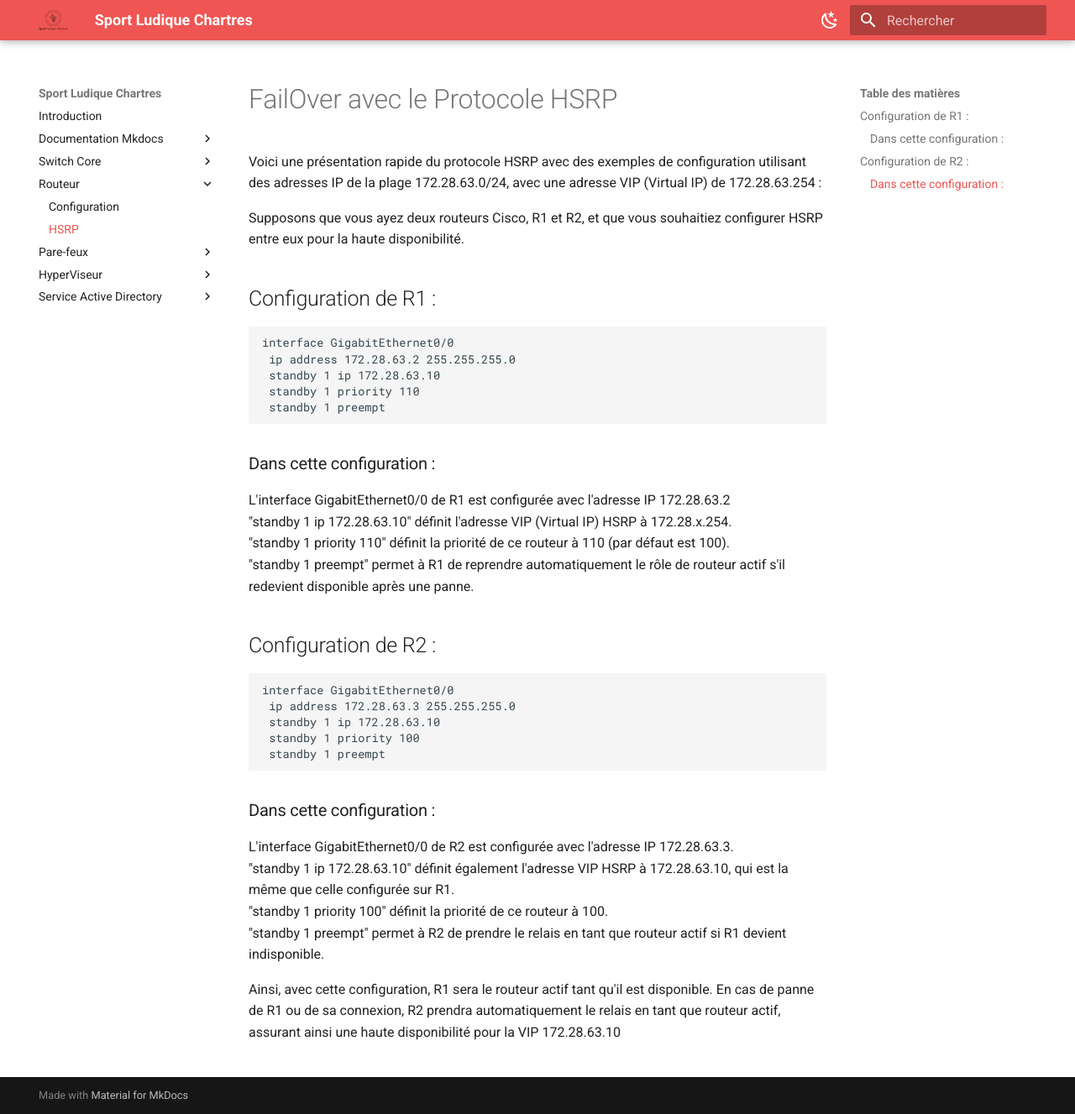
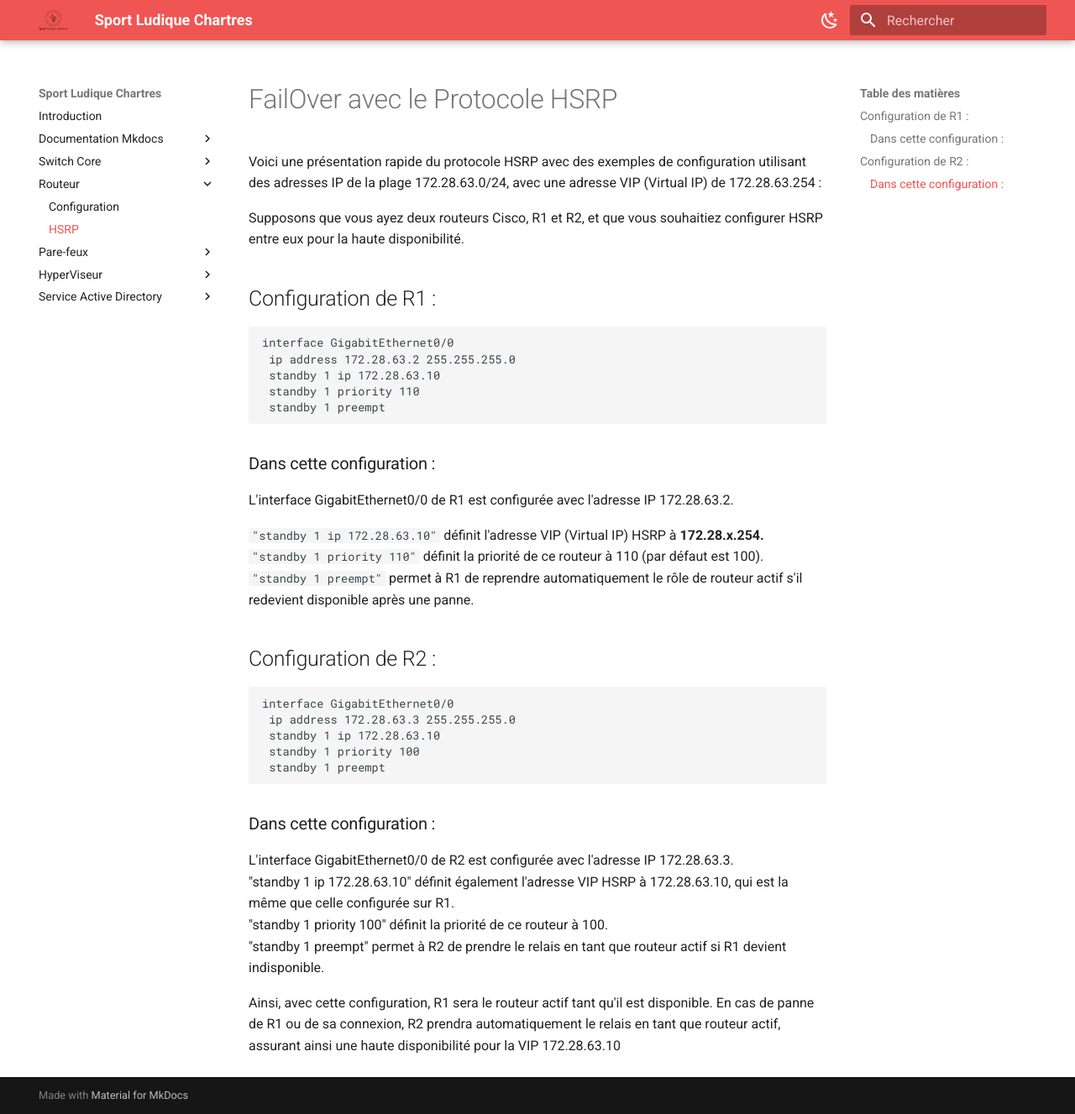
Before and after one commit to Sym-0ne/sport-ludique-Chartres, an MkDocs documentation site: the page built from docs/Routeur/hsrp.md, in a window 1280 px wide and 1327 px high. Shown: the whole window at 84% size. Built offline with MkDocs 1.6.1 and Material for MkDocs 9.7.7, drawn with Linux system fonts in a browser that asks for light colours; some of the changed lines change nothing that is shown.

Commit message:
modif hsrp

````diff
--- a/docs/Routeur/hsrp.md
+++ b/docs/Routeur/hsrp.md
@@ -15,10 +15,11 @@ interface GigabitEthernet0/0
 
 ### Dans cette configuration :
 
-L'interface GigabitEthernet0/0 de R1 est configurée avec l'adresse IP 172.28.63.2<br>
-"standby 1 ip 172.28.63.10" définit l'adresse VIP (Virtual IP) HSRP à 172.28.x.254.<br>
-"standby 1 priority 110" définit la priorité de ce routeur à 110 (par défaut est 100).<br>
-"standby 1 preempt" permet à R1 de reprendre automatiquement le rôle de routeur actif s'il redevient disponible après une panne.<br>
+L'interface GigabitEthernet0/0 de R1 est configurée avec l'adresse IP 172.28.63.2.<br>
+
+```"standby 1 ip 172.28.63.10"``` définit l'adresse VIP (Virtual IP) HSRP à **172.28.x.254.**<br>
+```"standby 1 priority 110"``` définit la priorité de ce routeur à 110 (par défaut est 100).<br>
+```"standby 1 preempt"``` permet à R1 de reprendre automatiquement le rôle de routeur actif s'il redevient disponible après une panne.<br>
 
 
 ## Configuration de R2 :
````
